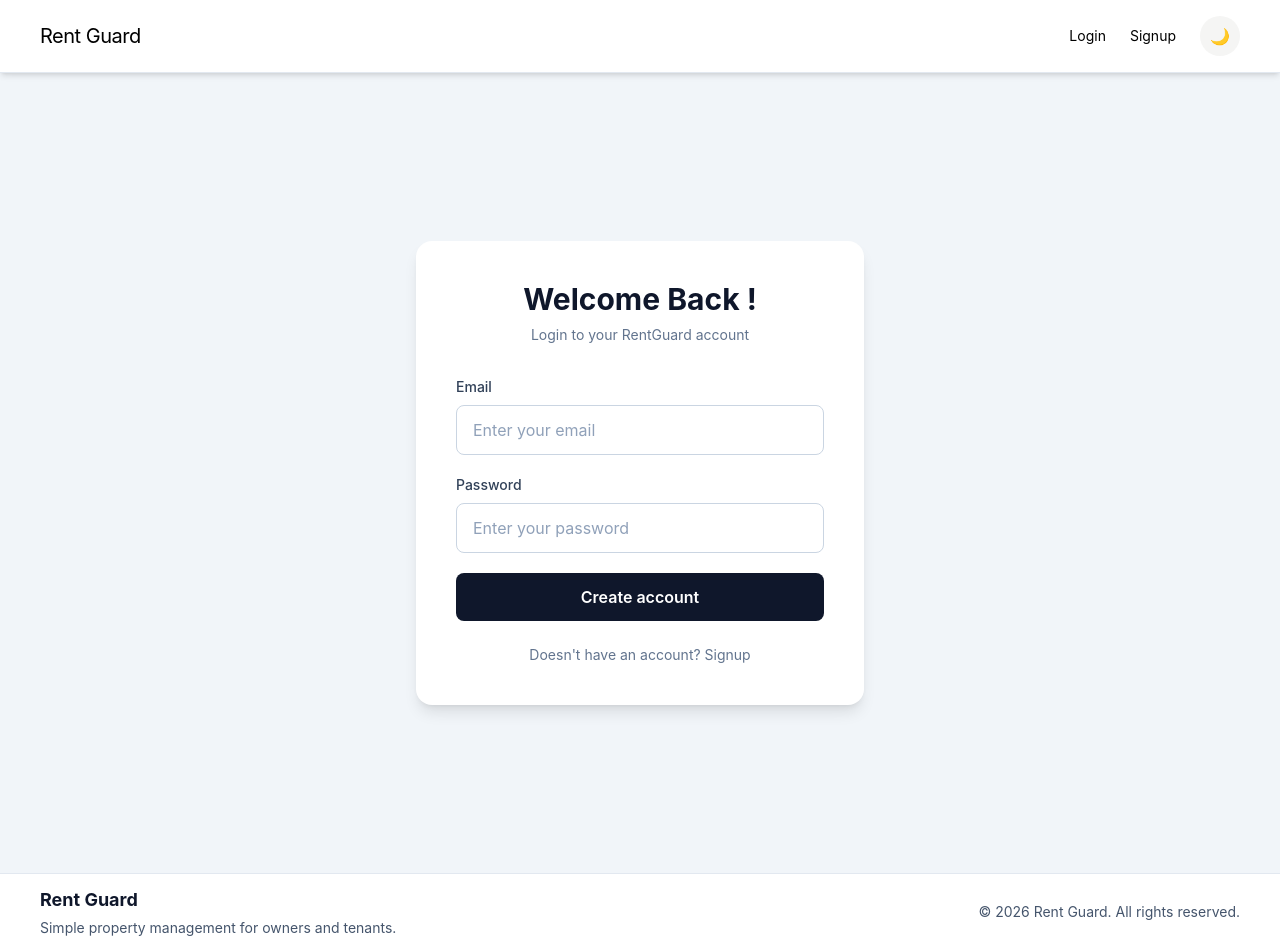
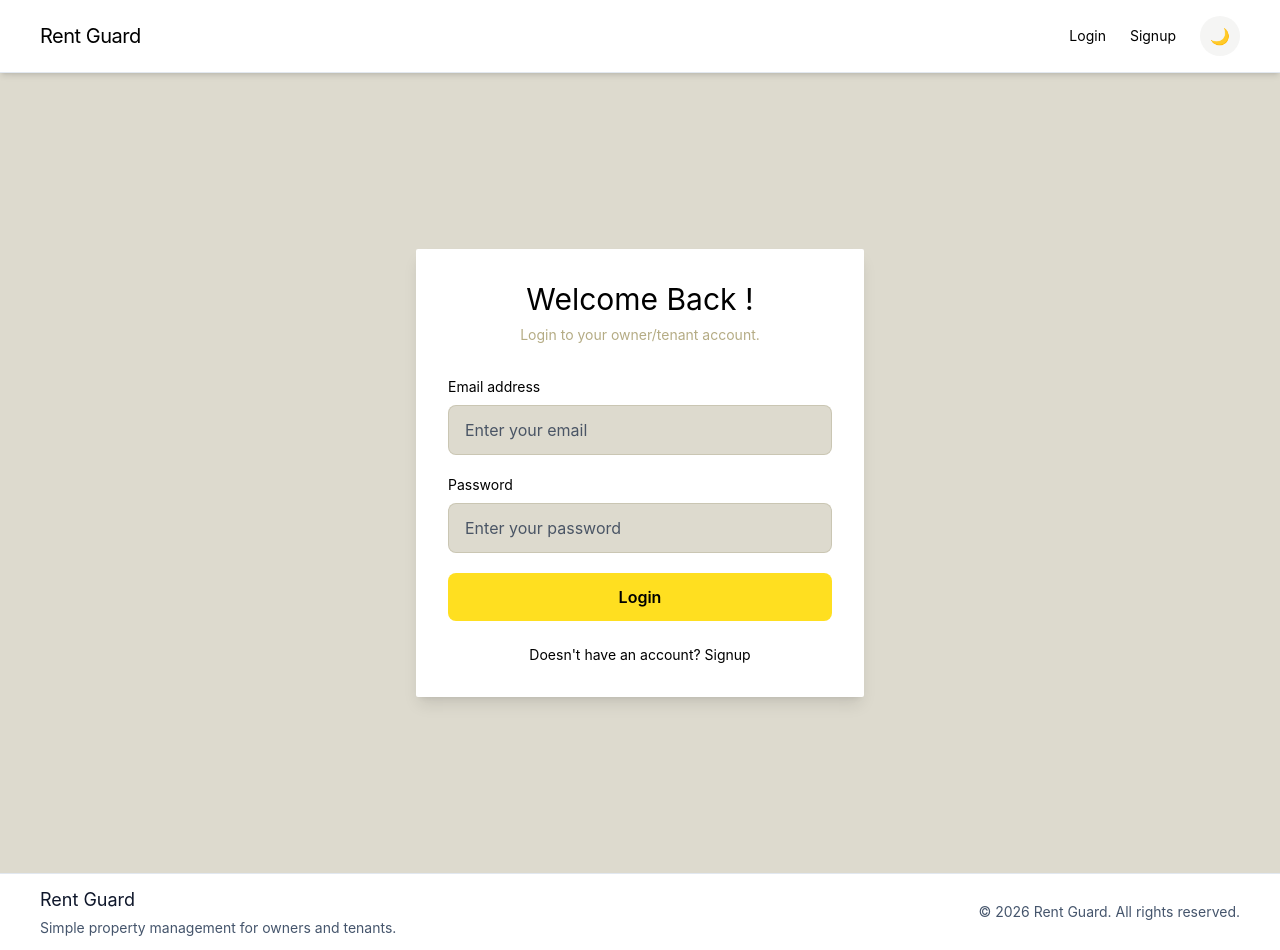
Before and after one commit to harneetsingh46/RentGuard, a React app in the folder Frontend/: page /login in a window 1280 px wide. Built offline with nearby package versions, Linux system fonts and the light colour scheme; the HTML template or start-up script is replaced by a standard one.

Commit message:
Signup and Login Completed

```diff
--- /dev/null
+++ b/Frontend/src/ApiClient/interceptor.js
@@ -0,0 +1,33 @@
+import axios from "axios";
+
+const apiClient = axios.create({
+    baseURL:"http://localhost:2000",
+    withCredentials: true
+});
+
+apiClient.interceptors.request.use(
+    (config)=>{
+        console.log(config)
+        return config
+    },
+    (error)=>{
+        console.log(error.message)
+        return Promise.reject(error)
+    }
+
+)
+
+apiClient.interceptors.response.use(
+    (response)=>{
+        console.log(response);
+        return response
+    },
+    (error)=>{
+        if(error.response?.status === 400 || error.response?.status === 404){
+            console.log("Unauthorized || Forbidden");
+        }
+        return Promise.reject(error)
+    }
+)
+
+export default apiClient;
--- a/Frontend/src/common/Footer.jsx
+++ b/Frontend/src/common/Footer.jsx
@@ -3,7 +3,7 @@ const Footer = () => {
     <footer className="border-t border-slate-200 bg-white text-slate-600 dark:border-neutral-700 dark:bg-neutral-950 dark:text-stone-300">
       <div className="mx-auto flex max-w-7xl flex-col items-center justify-between gap-4 px-6 py-3 sm:flex-row md:px-10">
         <div>
-          <h2 className="text-lg font-bold text-slate-900 dark:text-white">
+          <h2 className="text-lg font-normal text-slate-900 dark:text-white">
             Rent Guard
           </h2>
           <p className="mt-1 text-sm">
--- a/Frontend/src/pages/Login.jsx
+++ b/Frontend/src/pages/Login.jsx
@@ -1,44 +1,88 @@
-import ThemeToggle from "../components/ThemeToggle";
-import { Link } from "react-router-dom";
+import { useState } from "react";
+import { Link, useNavigate } from "react-router-dom";
+import apiClient from "../ApiClient/interceptor";
 
 export const Login = () => {
-  return (
-    <div className="min-h-screen bg-slate-100 px-4 flex items-center justify-center">
+    const navigate = useNavigate();
+    const [loading, setLoading] = useState(false)
+    const [errorMessage, setErrorMessage] = useState("")
+    const [loginData, setLoginData] = useState({
+        email: "",
+        password: ""
+    })
+    const handleChange = (e) => {
+        setLoginData({
+            ...loginData,
+            [e.target.name]: e.target.value
+        })
+    }
+    const login = async (data) => {
+        try {
+            setLoading(true)
+            setErrorMessage("")
+            const response = await apiClient.post("/auth/login", data)
+            console.log(response.data.data)
+            setLoginData({
+                email: "",
+                password: ""
+            })
+            const role = response.data.data.role;
+            if (role === "owner") {
+                navigate("/owner/dashboard");
+            } else if (role === "tenant") {
+                navigate("/tenant/dashboard");
+            } else {
+                setErrorMessage("Invalid user role.");
+            }
+        } catch (error) {
+            setErrorMessage(
+                error.response?.data?.message || "Something went wrong. Please try again."
+            )
+        } finally {
+            setLoading(false)
+        }
+    }
+    const handleSubmit = async (e) => {
+        e.preventDefault();
+        await login(loginData)
+    }
+    return (
+        <div className="min-h-screen bg-[#b6b09576] py-5 flex items-center justify-center dark:text-white dark:bg-[#101010]">
 
-            <form className="w-full max-w-md rounded-2xl bg-white p-10 shadow-lg">
+            <form onSubmit={handleSubmit} className="w-full max-w-md rounded-xs bg-white p-8 shadow-lg dark:bg-[#1B1B1B] dark:border-[#373737]">
 
                 {/* Heading */}
                 <div className="mb-8 text-center">
-                    <h1 className="text-3xl font-bold text-slate-900">
+                    <h1 className="text-3xl text-black dark:text-[#F1F0ED]">
                         Welcome Back !
                     </h1>
 
-                    <p className="mt-2 text-sm text-slate-500">
-                        Login to your RentGuard account
+                    <p className="mt-2 text-sm text-[#b5ac85] dark:text-[#A6A39E]">
+                        Login to your owner/tenant account.
                     </p>
                 </div>
 
                 {/* Form fields */}
                 <div className="space-y-5">
 
-
-
                     {/* Email */}
                     <div>
                         <label
                             htmlFor="email"
-                            className="mb-2 block text-sm font-medium text-slate-700"
+                            className="mb-2 block text-sm font-normal text-black dark:text-[#F1F0ED]"
                         >
-                            Email
+                            Email address
                         </label>
 
                         <input
                             id="email"
                             type="email"
                             name="email"
+                            onChange={handleChange}
+                            value={loginData.email}
                             required
                             placeholder="Enter your email"
-                            className="w-full rounded-lg border border-slate-300 px-4 py-3 text-slate-900 outline-none transition placeholder:text-slate-400 focus:border-slate-900 focus:ring-2 focus:ring-slate-900/20"
+                            className="w-full rounded-lg border bg-[#b6b09576] border-[#b6b09576] px-4 py-3 text-slate-900 outline-none transition placeholder:text-gray-600 focus:border-black focus:ring-2 focus:ring-slate-900/20 dark:bg-[#111111] dark:border-[#373737] dark:text-[#F1F0ED] dark:placeholder:text-[#85827D]"
                         />
                     </div>
 
@@ -46,7 +90,7 @@ export const Login = () => {
                     <div>
                         <label
                             htmlFor="password"
-                            className="mb-2 block text-sm font-medium text-slate-700"
+                            className="mb-2 block text-sm font-normal text-black dark:text-[#F1F0ED]"
                         >
                             Password
                         </label>
@@ -55,32 +99,37 @@ export const Login = () => {
                             id="password"
                             type="password"
                             name="password"
+                            onChange={handleChange}
+                            value={loginData.password}
                             required
                             placeholder="Enter your password"
-                            className="w-full rounded-lg border border-slate-300 px-4 py-3 text-slate-900 outline-none transition placeholder:text-slate-400 focus:border-slate-900 focus:ring-2 focus:ring-slate-900/20"
+                            className="w-full rounded-lg border bg-[#b6b09576] border-[#b6b09576] px-4 py-3 text-slate-900 outline-none transition placeholder:text-gray-600 focus:border-black focus:ring-2 focus:ring-slate-900/20 dark:bg-[#111111] dark:border-[#373737] dark:text-[#F1F0ED] dark:placeholder:text-[#85827D]"
                         />
                     </div>
 
+                    {errorMessage && (
+                        <p className="text-sm text-red-600 dark:text-[#FF8F86]">
+                            {errorMessage}
+                        </p>
+                    )}
 
                     {/* Submit */}
                     <button
                         type="submit"
-                        className="w-full rounded-lg bg-slate-900 px-4 py-3 font-semibold text-white transition hover:bg-slate-800 focus:outline-none focus:ring-2 focus:ring-slate-900 focus:ring-offset-2"
+                        className="w-full rounded-lg bg-yellow-300 px-4 py-3 font-semibold text-black transition hover:bg-yellow-200 focus:outline-none focus:ring-2  focus:ring-offset-2 dark:bg-[#F7C744]"
+                        disabled={loading}
                     >
-                        Create account
+                        {loading ? "Logging in..." : "Login"}
                     </button>
 
                 </div>
 
                 {/* Login link */}
-                <p className="mt-6 text-center text-sm text-slate-500">
-                    Doesn't have an account?{" "}
-                    <Link to="/signup">
-                      Signup
-                    </Link>
+                <p className="mt-6 text-center text-sm text-black dark:text-[#F1F0ED]">
+                    Doesn't have an account? <Link to="/signup">Signup</Link>
                 </p>
 
             </form>
         </div>
-  );
+    );
 };
--- a/Frontend/src/pages/Signup.jsx
+++ b/Frontend/src/pages/Signup.jsx
@@ -1,10 +1,52 @@
-import {Link} from "react-router-dom"
+import { useState } from "react"
+import { Link, useNavigate } from "react-router-dom"
+import apiClient from "../ApiClient/interceptor.js"
 
 const Signup = () => {
+    const navigate = useNavigate();
+    const [loading, setLoading] = useState(false)
+    const [errorMessage, setErrorMessage] = useState("")
+    const [formData, setFormData] = useState({
+        username: "",
+        email: "",
+        password: "",
+        phone: ""
+    })
+    const handleChange = (e) => {
+        setFormData({
+            ...formData,
+            [e.target.name]: e.target.value
+        })
+    }
+    const signup = async (formData) => {
+        try {
+            setLoading(true)
+            setErrorMessage("")
+            const response = await apiClient.post("/auth/register", formData)
+            console.log(response)
+            setFormData({
+                username: "",
+                email: "",
+                password: "",
+                phone: ""
+            })
+            navigate("/login")
+        } catch (error) {
+            setErrorMessage(
+                error.response?.data?.message || "Something went wrong. Please try again."
+            )
+        } finally {
+            setLoading(false)
+        }
+    }
+    const handleSubmit = async (e) => {
+        e.preventDefault();
+        await signup(formData)
+    }
     return (
         <div className="min-h-screen bg-[#b6b09576] py-5 flex items-center justify-center dark:text-white dark:bg-[#101010]">
 
-            <form className="w-full max-w-md rounded-xs bg-white p-8 shadow-lg dark:bg-[#1B1B1B] dark:border-[#373737]">
+            <form onSubmit={handleSubmit} className="w-full max-w-md rounded-xs bg-white p-8 shadow-lg dark:bg-[#1B1B1B] dark:border-[#373737]">
 
                 {/* Heading */}
                 <div className="mb-8 text-center">
@@ -23,16 +65,18 @@ const Signup = () => {
                     {/* Username */}
                     <div>
                         <label
-                            htmlFor="name"
+                            htmlFor="username"
                             className="mb-2 block text-sm font-normal text-black dark:text-[#F1F0ED]"
                         >
                             Username
                         </label>
 
                         <input
-                            id="name"
+                            id="username"
                             type="text"
-                            name="name"
+                            name="username"
+                            value={formData.username}
+                            onChange={handleChange}
                             required
                             placeholder="Enter your Username"
                             className="w-full rounded-lg border bg-[#b6b09576] border-[#b6b09576] px-4 py-3 text-slate-900 outline-none transition placeholder:text-gray-600 focus:border-black focus:ring-2 focus:ring-slate-900/20 dark:bg-[#111111] dark:border-[#373737] dark:text-[#F1F0ED] dark:placeholder:text-[#85827D]"
@@ -52,6 +96,8 @@ const Signup = () => {
                             id="email"
                             type="email"
                             name="email"
+                            value={formData.email}
+                            onChange={handleChange}
                             required
                             placeholder="Enter your email"
                             className="w-full rounded-lg border bg-[#b6b09576] border-[#b6b09576] px-4 py-3 text-slate-900 outline-none transition placeholder:text-gray-600 focus:border-black focus:ring-2 focus:ring-slate-900/20 dark:bg-[#111111] dark:border-[#373737] dark:text-[#F1F0ED] dark:placeholder:text-[#85827D]"
@@ -71,6 +117,8 @@ const Signup = () => {
                             id="password"
                             type="password"
                             name="password"
+                            value={formData.password}
+                            onChange={handleChange}
                             required
                             placeholder="Enter your password"
                             className="w-full rounded-lg border bg-[#b6b09576] border-[#b6b09576] px-4 py-3 text-slate-900 outline-none transition placeholder:text-gray-600 focus:border-black focus:ring-2 focus:ring-slate-900/20 dark:bg-[#111111] dark:border-[#373737] dark:text-[#F1F0ED] dark:placeholder:text-[#85827D]"
@@ -90,18 +138,27 @@ const Signup = () => {
                             id="phone"
                             type="tel"
                             name="phone"
+                            value={formData.phone}
+                            onChange={handleChange}
                             required
                             placeholder="Enter your phone number"
                             className="w-full rounded-lg border bg-[#b6b09576] border-[#b6b09576] px-4 py-3 text-slate-900 outline-none transition placeholder:text-gray-600 focus:border-black focus:ring-2 focus:ring-slate-900/20 dark:bg-[#111111] dark:border-[#373737] dark:text-[#F1F0ED] dark:placeholder:text-[#85827D]"
                         />
                     </div>
 
+                    {errorMessage && (
+                        <p className="text-sm text-red-600 dark:text-[#FF8F86]">
+                            {errorMessage}
+                        </p>
+                    )}
+
                     {/* Submit */}
                     <button
                         type="submit"
                         className="w-full rounded-lg bg-yellow-300 px-4 py-3 font-semibold text-black transition hover:bg-yellow-200 focus:outline-none focus:ring-2  focus:ring-offset-2 dark:bg-[#F7C744]"
+                        disabled={loading}
                     >
-                        Create owner account
+                        {loading ? "Creating account...." : "Create owner account"}
                     </button>
 
                 </div>
```
Also changed, not shown: Frontend/src/App.jsx (+10 -0 lines), Frontend/src/pages/OwnerDashboard.jsx (added, +9 -0 lines), Frontend/src/pages/TenantDashboard.jsx (added, +9 -0 lines), 2 other files (tests, documents, lock files or other folders).
